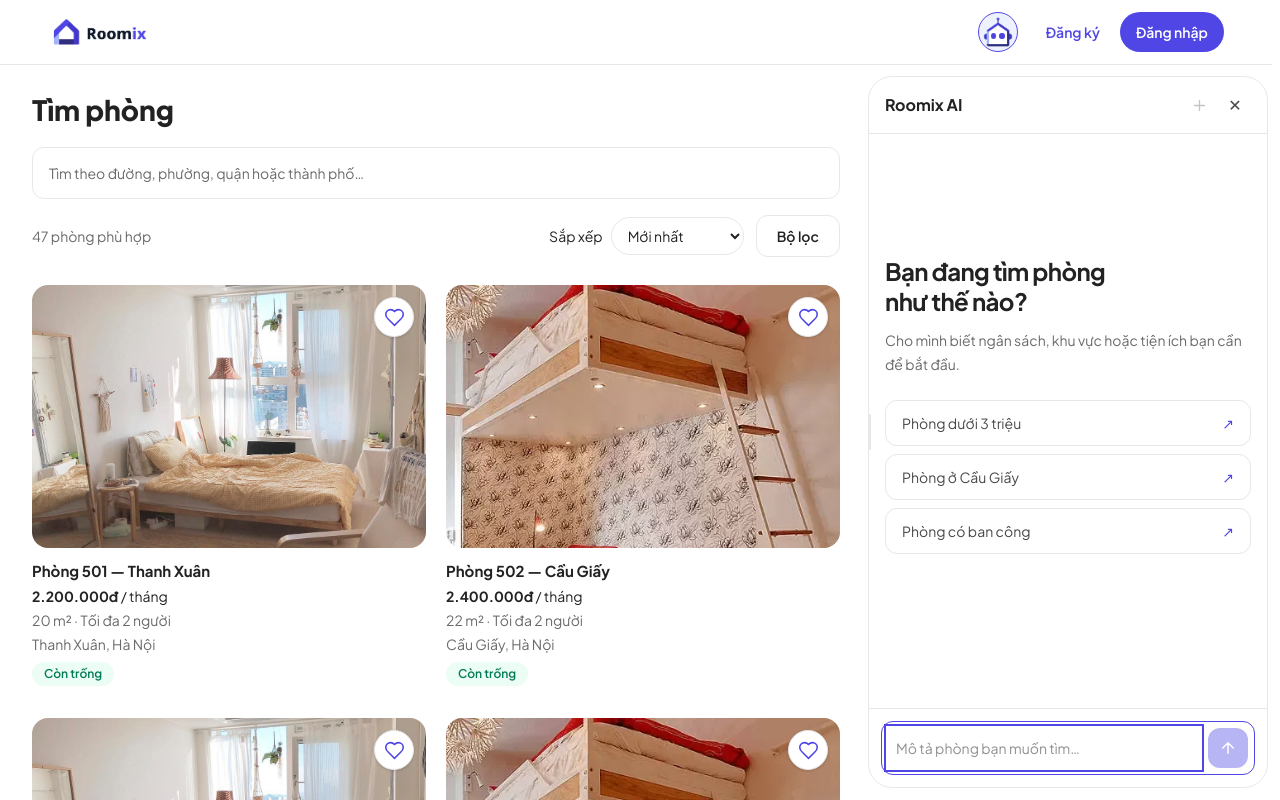
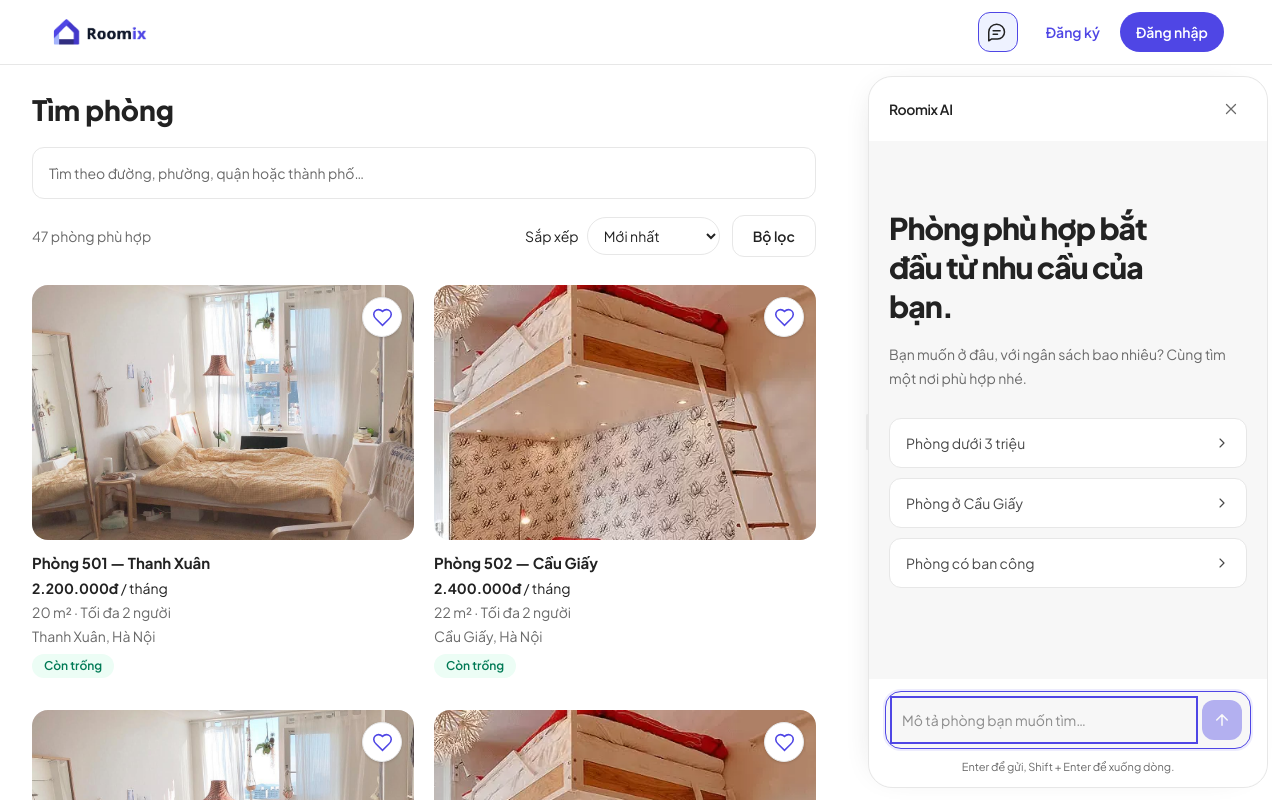
Before and after one commit to thienba33/Roomix, a Next.js app: page /ai in a window 1280 px wide. Shown: the top 800 px of the page. Built offline with nearby package versions, Linux system fonts and the light colour scheme.

Commit message:
style(tenant): simplify chatbot panel

```diff
--- a/src/components/layouts/AiLauncher.tsx
+++ b/src/components/layouts/AiLauncher.tsx
@@ -1,6 +1,6 @@
 'use client';
 
-import HouseBotIcon from '@/components/ui/HouseBotIcon';
+import ChatIcon from '@/components/ui/ChatIcon';
 import { openAi, useAi } from './AiProvider';
 import { cn } from '@/lib/utils';
 
@@ -17,11 +17,11 @@ export default function AiLauncher() {
       aria-controls="roomix-ai"
       aria-expanded={state.open}
       className={cn(
-        'flex h-10 w-10 shrink-0 items-center justify-center overflow-hidden rounded-full border transition hover:border-primary hover:shadow focus-visible:outline-offset-4',
-        state.open ? 'border-primary bg-primary-soft' : 'border-line bg-white',
+        'flex h-10 w-10 shrink-0 items-center justify-center rounded-xl border transition hover:border-primary hover:text-primary focus-visible:outline-offset-4',
+        state.open ? 'border-primary bg-primary-soft' : 'border-line bg-white text-secondary',
       )}
     >
-      <HouseBotIcon size={30} />
+      <ChatIcon size={21} />
     </button>
   );
 }
--- a/src/components/layouts/AiPanel.tsx
+++ b/src/components/layouts/AiPanel.tsx
@@ -2,6 +2,7 @@
 import { useCallback, useEffect, useRef, useState } from 'react';
 import Image from 'next/image';
 import Link from 'next/link';
+import ChatIcon from '@/components/ui/ChatIcon';
 import { useRouter } from 'next/navigation';
 import { rooms } from '@/lib/data';
 import { formatPriceShort } from '@/lib/utils';
@@ -17,24 +18,20 @@ export default function AiPanel({ onClose, width, maxWidth, onWidthChange }: {
   maxWidth: number;
   onWidthChange: (width: number) => void;
 }) {
-  const { state, update, busy, error, send, reset } = useAi();
+  const { state, update, busy, error, send } = useAi();
   const { messages, draft, roomId } = state;
-  const [confirmReset, setConfirmReset] = useState(false);
   const [mobile, setMobile] = useState(false);
   const [newMessage, setNewMessage] = useState(false);
   const [resizing, setResizing] = useState(false);
   const [resizeFocused, setResizeFocused] = useState(false);
   const drag = useRef<{ x: number; width: number } | null>(null);
   const panelRef = useRef<HTMLElement>(null);
-  const resetRef = useRef<HTMLDivElement>(null);
   const scrollRef = useRef<HTMLDivElement>(null);
   const textareaRef = useRef<HTMLTextAreaElement>(null);
   const nearBottom = useRef(true);
   const router = useRouter();
   const close = useCallback(() => onClose(), [onClose]);
-  const closeReset = useCallback(() => setConfirmReset(false), []);
   useDialogFocus(panelRef, mobile, close);
-  useDialogFocus(resetRef, confirmReset, closeReset);
   const room = rooms.find((item) => item.id === roomId);
   const latest = [...messages].reverse().find((message) => message.role === 'ai');
   const lastQuestion = [...messages].reverse().find((message) => message.role === 'user')?.text;
@@ -90,14 +87,14 @@ export default function AiPanel({ onClose, width, maxWidth, onWidthChange }: {
   const applyCriteria = () => {
     // Only map criteria that the current catalogue can actually filter.
     const notes = [criteria.people ? `${criteria.people} người: cần xác nhận sức chứa` : '', criteria.nearSchool ? 'Gần Bách Khoa: cần xác nhận vị trí' : ''].filter(Boolean);
-    try { localStorage.setItem('roomix_mock_room_search_v1', JSON.stringify({ location: criteria.area || '', maxPrice: criteria.maxPrice || undefined, amenities: criteria.amenities, sort: 'newest', page: 0, size: 2 })); } catch { /* Optional persistence. */ }
+    try { localStorage.setItem('roomix_mock_room_search_v1', JSON.stringify({ location: criteria.area || '', maxPrice: criteria.maxPrice || undefined, amenities: criteria.amenities, sort: 'newest', page: 0, size: 16 })); } catch { /* Optional persistence. */ }
     try { sessionStorage.setItem('roomix:tenant:ai-search-notes', JSON.stringify(notes)); } catch { /* Optional persistence. */ }
     window.dispatchEvent(new CustomEvent('roomix:tenant:search-applied'));
     if (mobile) update({ open: false });
     router.push('/');
   };
 
-  return <aside id="roomix-ai" ref={panelRef} role={mobile ? 'dialog' : 'complementary'} aria-modal={mobile || undefined} aria-labelledby="ai-heading" tabIndex={-1} style={{ width: mobile ? undefined : width }} className="ai-panel flex flex-col bg-white">
+  return <aside id="roomix-ai" ref={panelRef} role={mobile ? 'dialog' : 'complementary'} aria-modal={mobile || undefined} aria-labelledby="ai-heading" tabIndex={-1} style={{ width: mobile ? undefined : width }} className="ai-panel flex flex-col bg-page text-ink shadow-[-8px_0_32px_-24px_rgba(34,34,34,0.3)]">
     {!mobile && <div
       role="separator"
       aria-label="Điều chỉnh độ rộng chatbot"
@@ -109,8 +106,8 @@ export default function AiPanel({ onClose, width, maxWidth, onWidthChange }: {
       aria-valuetext={`${width} pixel`}
       tabIndex={0}
       title="Kéo để đổi độ rộng · Nhấp đúp để đặt lại"
-      style={{ position: 'absolute', inset: '0 auto 0 -5px', width: 10, zIndex: 2, cursor: 'col-resize', touchAction: 'none', outline: 'none', background: resizing ? 'rgba(79,70,229,0.12)' : undefined }}
-      className="group flex items-center justify-center hover:bg-primary-soft focus-visible:bg-primary-soft"
+      style={{ position: 'absolute', inset: '24px auto 24px -8px', width: 12, borderRadius: 99, zIndex: 2, cursor: 'col-resize', touchAction: 'none', outline: 'none', background: resizing ? 'rgba(79,70,229,0.12)' : undefined }}
+      className="group flex items-center justify-center hover:bg-primary-soft/60 focus-visible:bg-primary-soft"
       onFocus={() => setResizeFocused(true)}
       onBlur={() => setResizeFocused(false)}
       onPointerDown={(event) => {
@@ -137,34 +134,31 @@ export default function AiPanel({ onClose, width, maxWidth, onWidthChange }: {
         if (event.key in values) { event.preventDefault(); onWidthChange(values[event.key]); }
       }}
     ><span aria-hidden style={{ width: resizeFocused ? 4 : 3, height: 36, borderRadius: 99, background: resizing || resizeFocused ? 'var(--color-primary)' : 'var(--color-line)' }} /></div>}
-    <div className="flex shrink-0 items-center justify-between gap-2 border-b border-line px-4 py-3">
-      <div>
-        <h2 id="ai-heading" className="text-base font-bold">Roomix AI</h2>
-      </div>
-      <div className="flex items-center gap-1">
-        <button onClick={() => setConfirmReset(true)} disabled={busy || (!messages.length && !draft)} aria-label="Trò chuyện mới" title="Trò chuyện mới" className="flex h-8 w-8 items-center justify-center rounded-lg text-muted hover:bg-page disabled:opacity-40"><svg width="17" height="17" viewBox="0 0 24 24" fill="none" stroke="currentColor" strokeWidth="1.8" strokeLinecap="round" aria-hidden><path d="M12 5v14M5 12h14" /></svg></button>
-        <button onClick={close} aria-label={mobile ? 'Quay lại trang đang xem' : 'Đóng Roomix AI'} className="flex h-8 w-8 items-center justify-center rounded-lg text-secondary hover:bg-page">{mobile ? '←' : '✕'}</button>
-      </div>
+    <div className="flex shrink-0 items-center justify-between gap-3 bg-white px-5 py-4 min-[1280px]:rounded-t-[24px]">
+      <h2 id="ai-heading" className="text-sm font-semibold tracking-tight">Roomix AI</h2>
+      <button type="button" onClick={close} aria-label={mobile ? 'Quay lại trang đang xem' : 'Đóng Roomix AI'} className="flex h-8 w-8 items-center justify-center rounded-full text-muted transition hover:bg-page hover:text-ink">
+        <svg width="18" height="18" viewBox="0 0 24 24" fill="none" stroke="currentColor" strokeWidth="1.7" strokeLinecap="round" aria-hidden="true"><path d={mobile ? 'm14 6-6 6 6 6' : 'm6 6 12 12M6 18 18 6'} /></svg>
+      </button>
     </div>
-    {room && <div className="flex shrink-0 items-start gap-2 border-b border-line bg-primary-soft/50 px-5 py-3">
+    {room && <div className="mx-4 mt-4 flex shrink-0 items-start gap-2 rounded-xl border border-primary/15 bg-white px-4 py-3">
       <div className="min-w-0 flex-1">
         <p className="text-xs text-muted">Đang hỏi về</p>
         <Link href={`/rooms/${room.id}`} onClick={() => { if (mobile) close(); }} className="text-sm font-semibold text-primary">{room.name}</Link>
       </div>
       <button onClick={() => update({ roomId: undefined })} aria-label="Bỏ ngữ cảnh phòng" className="h-8 w-8 rounded-full hover:bg-white">✕</button>
     </div>}
-    <div ref={scrollRef} onScroll={(event) => { const el = event.currentTarget; nearBottom.current = el.scrollHeight - el.scrollTop - el.clientHeight < 80; if (nearBottom.current) setNewMessage(false); }} className="min-h-0 flex-1 overflow-y-auto overscroll-contain px-4 py-4">
-      {messages.length === 0 && <div className="flex min-h-full flex-col justify-center pb-8">
-        <h3 className="text-2xl font-bold leading-tight tracking-tight">Bạn đang tìm phòng<br />như thế nào?</h3>
-        <p className="mt-3 text-sm leading-6 text-muted">Cho mình biết ngân sách, khu vực hoặc tiện ích bạn cần để bắt đầu.</p>
-        <div className="mt-6 space-y-2">{QUICK.map((question) => <button key={question} disabled={busy} onClick={() => void send(question)} className="flex w-full items-center justify-between rounded-xl border border-line px-4 py-3 text-left text-sm text-secondary transition hover:border-primary hover:bg-primary-soft/40">{question}<span aria-hidden className="text-primary">↗</span>
+    <div ref={scrollRef} onScroll={(event) => { const el = event.currentTarget; nearBottom.current = el.scrollHeight - el.scrollTop - el.clientHeight < 80; if (nearBottom.current) setNewMessage(false); }} className="min-h-0 flex-1 overflow-y-auto overscroll-contain px-5 py-6">
+      {messages.length === 0 && <div className="flex min-h-full flex-col justify-center pb-6">
+        <h3 className="max-w-[13ch] text-[30px] font-extrabold leading-[1.3] tracking-[-1px]">Phòng phù hợp bắt đầu từ nhu cầu của bạn.</h3>
+        <p className="mt-4 max-w-[36ch] text-sm leading-6 text-muted">Bạn muốn ở đâu, với ngân sách bao nhiêu? Cùng tìm một nơi phù hợp nhé.</p>
+        <div className="mt-7 space-y-2.5">{QUICK.map((question) => <button key={question} disabled={busy} onClick={() => void send(question)} className="flex w-full items-center justify-between gap-3 rounded-xl border border-line bg-white px-4 py-3.5 text-left text-sm text-secondary transition hover:border-primary hover:text-primary disabled:opacity-50">{question}<svg width="16" height="16" viewBox="0 0 24 24" fill="none" stroke="currentColor" strokeWidth="1.7" strokeLinecap="round" strokeLinejoin="round" aria-hidden="true"><path d="m9 6 6 6-6 6" /></svg>
         </button>)}</div>
       </div>}
-      <div role="log" aria-label="Hội thoại với Roomix AI" aria-live="polite" aria-relevant="additions" className="space-y-4">
-        {messages.map((message) => <div key={message.id} className={message.role === 'user' ? 'ml-10 rounded-2xl rounded-br-sm bg-primary-soft px-3 py-2.5' : ''}>
-          <p className={message.role === 'user' ? 'sr-only' : 'mb-1 text-[11px] font-semibold text-muted'}>{message.role === 'user' ? 'Bạn' : 'Roomix AI'}</p>
-          <p className="whitespace-pre-wrap break-words text-sm leading-relaxed text-ink">{message.text}</p>
-          {message.hits && <div className="mt-2 space-y-2">{message.hits.map(({ room: hit, reason }) => <Link key={hit.id} href={`/rooms/${hit.id}`} onClick={() => { if (mobile) close(); }} className="block rounded-xl border border-line p-2.5 transition hover:border-primary/50 hover:bg-page">
+      <div role="log" aria-label="Hội thoại với Roomix AI" aria-live="polite" aria-relevant="additions" className="space-y-6">
+        {messages.map((message) => <div key={message.id} className={message.role === 'user' ? 'ml-8 rounded-2xl rounded-br-md bg-primary px-4 py-3 text-white' : 'min-w-0'}>
+          <p className={message.role === 'user' ? 'sr-only' : 'mb-2 flex items-center gap-2 text-xs font-semibold text-secondary'}>{message.role === 'ai' && <span className="text-primary"><ChatIcon size={15} /></span>}{message.role === 'user' ? 'Bạn' : 'Roomix AI'}</p>
+          <p className="whitespace-pre-wrap break-words text-sm leading-7">{message.text}</p>
+          {message.hits && <div className="mt-2 space-y-2">{message.hits.map(({ room: hit, reason }) => <Link key={hit.id} href={`/rooms/${hit.id}`} onClick={() => { if (mobile) close(); }} className="block overflow-hidden rounded-xl border border-line bg-white p-3 transition hover:border-primary/50">
             <div className="flex items-center gap-2.5">
               <Image src={hit.image} alt={hit.name} width={56} height={56} className="h-14 w-14 shrink-0 rounded-lg object-cover" />
               <div className="min-w-0">
@@ -175,32 +169,23 @@ export default function AiPanel({ onClose, width, maxWidth, onWidthChange }: {
             </div>
             <p className="mt-1.5 break-words text-xs leading-5 text-muted">{reason}</p>
           </Link>)}</div>}
-          {!!message.criteria?.length && <div className="mt-3 flex flex-wrap gap-1.5">{message.criteria.map((criterion) => <span key={criterion} className="rounded-md bg-page px-2 py-1 text-xs text-secondary">{criterion}</span>)}</div>}
+          {!!message.criteria?.length && <div className="mt-3 flex flex-wrap gap-1.5">{message.criteria.map((criterion) => <span key={criterion} className="rounded-md border border-line bg-white px-2 py-1 text-xs text-secondary">{criterion}</span>)}</div>}
           {!!message.sources?.length && <details className="mt-2 text-xs text-muted">
             <summary>Nguồn thông tin</summary>{message.sources.map((source) => <p key={source} className="mt-1 break-words">{source}</p>)}</details>}
         </div>)}
-        {busy && <p role="status" className="text-sm text-muted">Đang tìm thông tin phù hợp…</p>}
+        {busy && <p role="status" className="flex items-center gap-2 text-sm text-muted"><span className="h-3 w-3 rounded-full border-2 border-primary/20 border-t-primary motion-safe:animate-spin" aria-hidden="true" />Đang tìm thông tin phù hợp…</p>}
       </div>
-      {latest && !busy && <div className="mt-4 flex flex-wrap gap-1.5">{latest.followUps?.map((question) => <button key={question} onClick={() => void send(question)} className="rounded-full border border-line px-2.5 py-1.5 text-xs text-secondary hover:border-primary hover:text-primary">{question}</button>)}{criteria.chips.length > 0 && <button onClick={applyCriteria} className="rounded-full bg-primary-soft px-2.5 py-1.5 text-xs font-semibold text-primary">Áp dụng tiêu chí vào danh sách ↗</button>}</div>}
+      {latest && !busy && <div className="mt-4 flex flex-wrap gap-1.5">{latest.followUps?.map((question) => <button key={question} onClick={() => void send(question)} className="rounded-full border border-line px-2.5 py-1.5 text-xs text-secondary hover:border-primary hover:text-primary">{question}</button>)}{criteria.chips.length > 0 && <button onClick={applyCriteria} className="rounded-full bg-primary-soft px-2.5 py-1.5 text-xs font-semibold text-primary">Áp dụng tiêu chí tìm phòng</button>}</div>}
       {error && <div role="alert" className="mt-4 rounded-xl bg-red-50 p-3 text-sm text-red-700">{error}<button onClick={() => void send(lastQuestion || '', true)} className="ml-2 font-semibold underline">Thử lại</button>
       </div>}
     </div>
     {newMessage && <button onClick={() => { nearBottom.current = true; scrollRef.current?.scrollTo({ top: scrollRef.current.scrollHeight }); setNewMessage(false); }} className="mx-auto mb-2 rounded-full border border-line bg-white px-4 py-2 text-xs font-semibold shadow-sm">Tin nhắn mới ↓</button>}
-    <div className="ai-composer shrink-0 border-t border-line px-3 py-3">
-      <form onSubmit={(event) => { event.preventDefault(); void send(draft); }} className="flex items-end gap-2 rounded-xl border border-line bg-white p-1.5 focus-within:border-primary">
+    <div className="ai-composer shrink-0 bg-white px-4 pb-4 pt-3 min-[1280px]:rounded-b-[24px]">
+      <form onSubmit={(event) => { event.preventDefault(); void send(draft); }} className="flex items-end gap-2 rounded-2xl border border-line bg-page p-2 focus-within:border-primary focus-within:ring-2 focus-within:ring-primary/10">
         <textarea ref={textareaRef} value={draft} onChange={(event) => update({ draft: event.target.value })} onKeyDown={(event) => { if (event.key === 'Enter' && !event.shiftKey && !event.nativeEvent.isComposing && event.keyCode !== 229) { event.preventDefault(); void send(draft); } }} rows={1} aria-label="Nhắn cho Roomix AI" placeholder="Mô tả phòng bạn muốn tìm…" className="max-h-28 min-h-10 min-w-0 flex-1 resize-none bg-transparent px-2 py-2 text-sm leading-6 outline-none" />
         <button type="submit" disabled={!draft.trim() || busy} aria-label="Gửi tin nhắn" className="flex h-10 w-10 shrink-0 items-center justify-center rounded-xl bg-primary text-white hover:bg-primary-dark disabled:cursor-not-allowed disabled:opacity-40"><svg width="18" height="18" viewBox="0 0 24 24" fill="none" stroke="currentColor" strokeWidth="2" strokeLinecap="round" strokeLinejoin="round" aria-hidden><path d="m5 12 7-7 7 7M12 5v14" /></svg></button>
       </form>
+      <p className="mt-2.5 text-center text-[11px] leading-4 text-muted">Enter để gửi, Shift + Enter để xuống dòng.</p>
     </div>
-    {confirmReset && <div className="absolute inset-0 z-10 flex items-center justify-center bg-black/30 p-5">
-      <div ref={resetRef} role="dialog" aria-modal="true" aria-labelledby="reset-heading" tabIndex={-1} className="w-full rounded-2xl bg-white p-5 shadow-xl">
-        <h3 id="reset-heading" className="font-bold">Bắt đầu cuộc trò chuyện mới?</h3>
-        <p className="mt-2 text-sm text-muted">Hội thoại và bản nháp hiện tại sẽ được xóa.</p>
-        <div className="mt-5 flex justify-end gap-3">
-          <button onClick={closeReset} className="rounded-xl border border-line px-4 py-2 text-sm">Giữ lại</button>
-          <button onClick={() => { reset(); update({ open: true }); closeReset(); }} className="rounded-xl bg-primary px-4 py-2 text-sm font-semibold text-white">Bắt đầu mới</button>
-        </div>
-      </div>
-    </div>}
   </aside>;
 }
--- a/src/components/layouts/TenantShell.tsx
+++ b/src/components/layouts/TenantShell.tsx
@@ -16,7 +16,7 @@ export default function TenantShell({ children, defaultAiOpen = false }: { child
     <div className="flex min-h-screen flex-col bg-white">
       <TenantHeader />
       <div className={`tenant-workspace flex flex-1 ${state.open ? 'ai-is-open' : ''}`}>
-        <div className="tenant-content flex min-w-0 flex-1 flex-col" style={{ marginRight: desktop && state.open ? width : 0 }}>
+        <div className="tenant-content flex min-w-0 flex-1 flex-col" style={{ marginRight: desktop && state.open ? width + 24 : 0 }}>
           <main className="flex-1">{children}</main>
           <Footer />
         </div>
--- /dev/null
+++ b/src/components/ui/ChatIcon.tsx
@@ -0,0 +1,8 @@
+export default function ChatIcon({ size = 20 }: { size?: number }) {
+  return (
+    <svg width={size} height={size} viewBox="0 0 24 24" fill="none" stroke="currentColor" strokeWidth="1.7" strokeLinecap="round" strokeLinejoin="round" aria-hidden="true">
+      <path d="M20 11.5a8 8 0 0 1-8 8H5l-3 2v-10a9 9 0 0 1 18 0Z" />
+      <path d="M7 10h8M7 14h5" />
+    </svg>
+  );
+}
--- a/src/components/ui/HouseBotIcon.tsx
+++ /dev/null
@@ -1,89 +0,0 @@
-'use client';
-import { useEffect, useRef, useState } from 'react';
-import { motion, useMotionValue, useSpring } from 'framer-motion';
-
-/**
- * The Roomix house-bot chatbot icon with a gaze effect: the icon is two
- * layers — the house frame (public/images/ai-housebot-base.png, eyes removed)
- * and the two indigo eyes as DOM ovals at their measured positions in the
- * artwork (left 27.3% / 55.4%, top 52.2%, 17.3% x 20.4% of the canvas).
- * Eyes and head lean toward the reader's cursor on springs (framer-motion);
- * the eyes blink every few seconds. Honours prefers-reduced-motion.
- */
-const EYE = { top: 52.23, height: 20.35, bandLeft: 27.27, bandWidth: 45.46, eyeLeftInBand: 61.9, eyeWidthInBand: 38.12, color: '#4D44DE' };
-
-export default function HouseBotIcon({ size = 36 }: { size?: number }) {
-  const ref = useRef<HTMLDivElement>(null);
-  const [blink, setBlink] = useState(false);
-  const rawX = useMotionValue(0);
-  const rawY = useMotionValue(0);
-  const rawR = useMotionValue(0);
-  const spring = { stiffness: 160, damping: 15, mass: 0.45 };
-  const eyeX = useSpring(rawX, spring);
-  const eyeY = useSpring(rawY, spring);
-  const tilt = useSpring(rawR, { stiffness: 120, damping: 14, mass: 0.5 });
-  const shiftX = useSpring(rawX, { stiffness: 120, damping: 16, mass: 0.6 });
-  const shiftY = useSpring(rawY, { stiffness: 120, damping: 16, mass: 0.6 });
-
-  useEffect(() => {
-    if (window.matchMedia('(prefers-reduced-motion: reduce)').matches) return;
-    let raf = 0;
-    const onMove = (e: PointerEvent) => {
-      cancelAnimationFrame(raf);
-      raf = requestAnimationFrame(() => {
-        const el = ref.current;
-        if (!el) return;
-        const r = el.getBoundingClientRect();
-        const cx = r.left + r.width / 2;
-        const cy = r.top + r.height / 2;
-        const dx = Math.max(-1, Math.min(1, (e.clientX - cx) / (window.innerWidth / 2)));
-        const dy = Math.max(-1, Math.min(1, (e.clientY - cy) / (window.innerHeight / 2)));
-        rawX.set(dx * size * 0.16);
-        rawY.set(dy * size * 0.13);
-        rawR.set(dx * 5);
-      });
-    };
-    window.addEventListener('pointermove', onMove, { passive: true });
-    return () => { window.removeEventListener('pointermove', onMove); cancelAnimationFrame(raf); };
-  }, [rawX, rawY, rawR, size]);
-
-  useEffect(() => {
-    if (window.matchMedia('(prefers-reduced-motion: reduce)').matches) return;
-    let alive = true;
-    let t1: ReturnType<typeof setTimeout>;
-    let t2: ReturnType<typeof setTimeout>;
-    const loop = () => {
-      t1 = setTimeout(() => {
-        if (!alive) return;
-        setBlink(true);
-        t2 = setTimeout(() => { if (alive) { setBlink(false); loop(); } }, 140);
-      }, 2600 + Math.random() * 2600);
-    };
-    loop();
-    return () => { alive = false; clearTimeout(t1); clearTimeout(t2); };
-  }, []);
-
-  return (
-    <motion.div ref={ref} aria-hidden style={{ width: size, height: size, rotate: tilt, x: shiftX, y: shiftY }} className="relative shrink-0 select-none">
-      {/* eslint-disable-next-line @next/next/no-img-element */}
-      <img src="/images/ai-housebot-base.png" alt="" draggable={false} className="absolute inset-0 h-full w-full" />
-      <motion.div style={{ x: eyeX, y: eyeY }} className="absolute inset-0">
-        <div
-          className="absolute"
-          style={{
-            left: `${EYE.bandLeft}%`,
-            top: `${EYE.top}%`,
-            width: `${EYE.bandWidth}%`,
-            height: `${EYE.height}%`,
-            transform: blink ? 'scaleY(0.08)' : 'scaleY(1)',
-            transformOrigin: 'center',
-            transition: 'transform 90ms ease-in-out',
-          }}
-        >
-          <span className="absolute top-0 h-full rounded-[50%]" style={{ left: 0, width: `${EYE.eyeWidthInBand}%`, background: EYE.color }} />
-          <span className="absolute top-0 h-full rounded-[50%]" style={{ left: `${EYE.eyeLeftInBand}%`, width: `${EYE.eyeWidthInBand}%`, background: EYE.color }} />
-        </div>
-      </motion.div>
-    </motion.div>
-  );
-}
```
